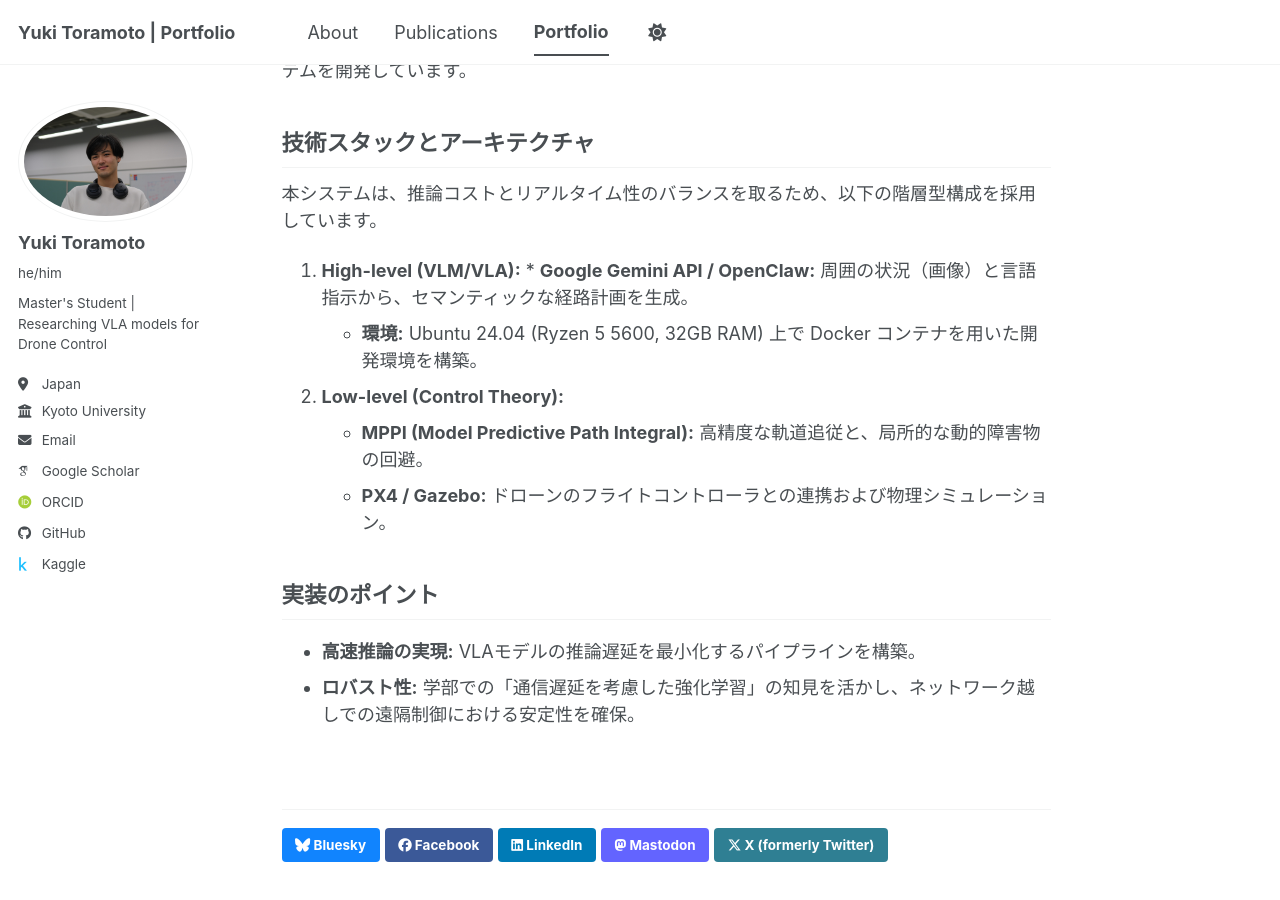
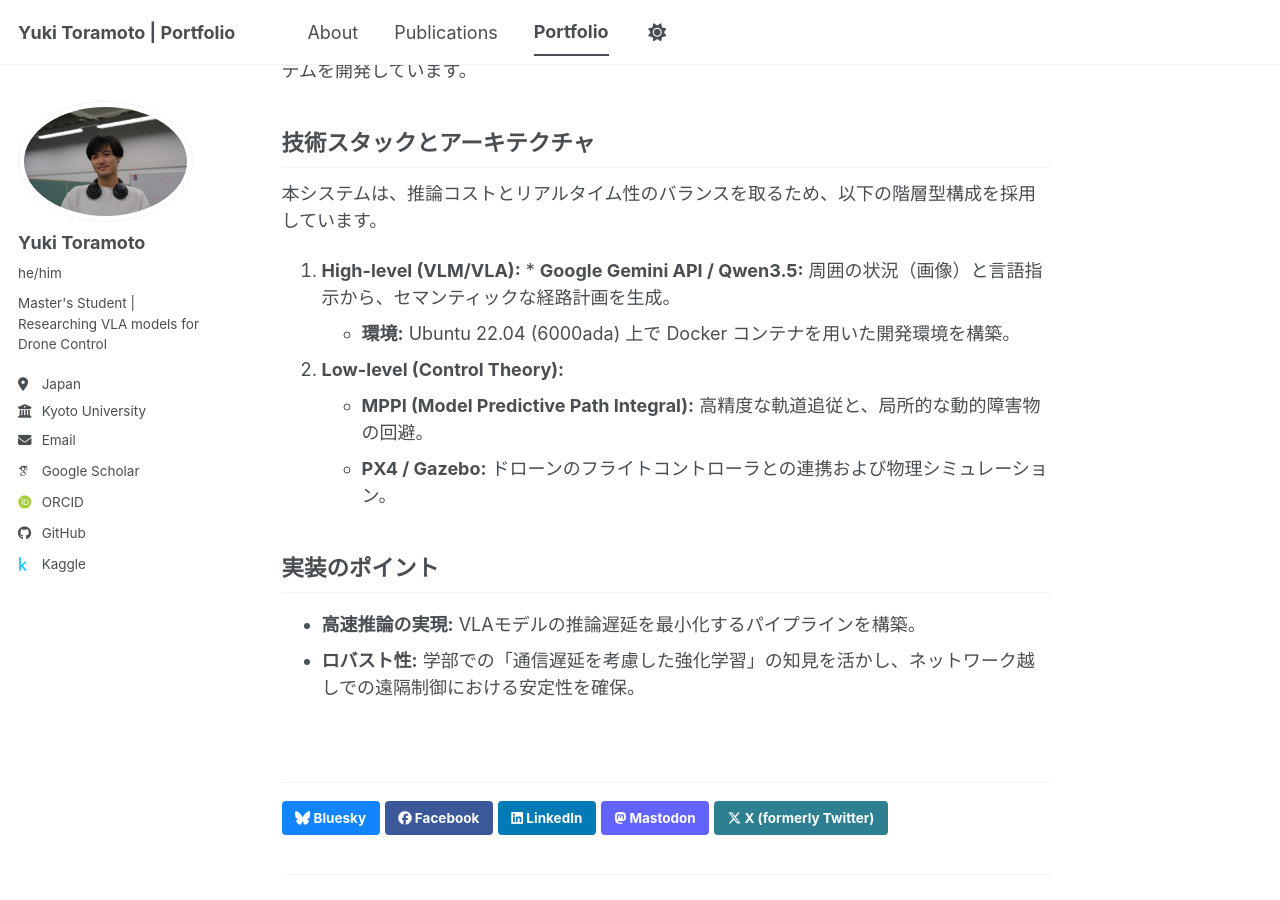
Before and after one commit to toramell/toramell.github.io, a Jekyll site: the page built from _portfolio/portfolio-1.md, in a window 1280 px wide and 900 px high, scrolled down 318 px. Built offline with Jekyll 4.4.1, drawn with Linux system fonts in a browser that asks for light colours; some web fonts are replaced; a script bundle is joined from its source files by our own code; library files that are not in the unit come from our copies.

Commit message:
Update technology stack and environment details

```diff
--- a/_portfolio/portfolio-1.md
+++ b/_portfolio/portfolio-1.md
@@ -12,8 +12,8 @@
 ## 技術スタックとアーキテクチャ
 本システムは、推論コストとリアルタイム性のバランスを取るため、以下の階層型構成を採用しています。
 
-1.  **High-level (VLM/VLA):** * **Google Gemini API / OpenClaw:** 周囲の状況（画像）と言語指示から、セマンティックな経路計画を生成。
-    * **環境:** Ubuntu 24.04 (Ryzen 5 5600, 32GB RAM) 上で Docker コンテナを用いた開発環境を構築。
+1.  **High-level (VLM/VLA):** * **Google Gemini API / Qwen3.5:** 周囲の状況（画像）と言語指示から、セマンティックな経路計画を生成。
+    * **環境:** Ubuntu 22.04 (6000ada) 上で Docker コンテナを用いた開発環境を構築。
 2.  **Low-level (Control Theory):**
     * **MPPI (Model Predictive Path Integral):** 高精度な軌道追従と、局所的な動的障害物の回避。
     * **PX4 / Gazebo:** ドローンのフライトコントローラとの連携および物理シミュレーション。
```
